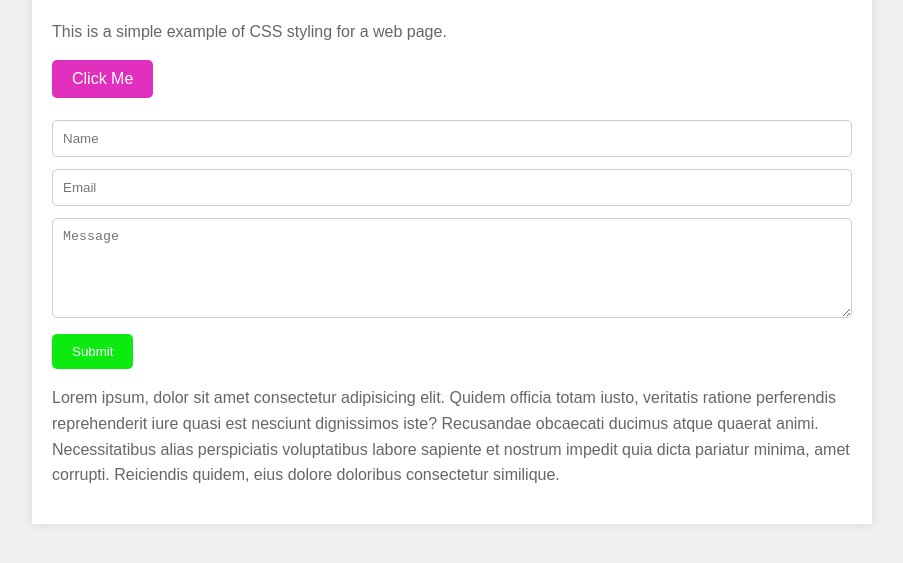
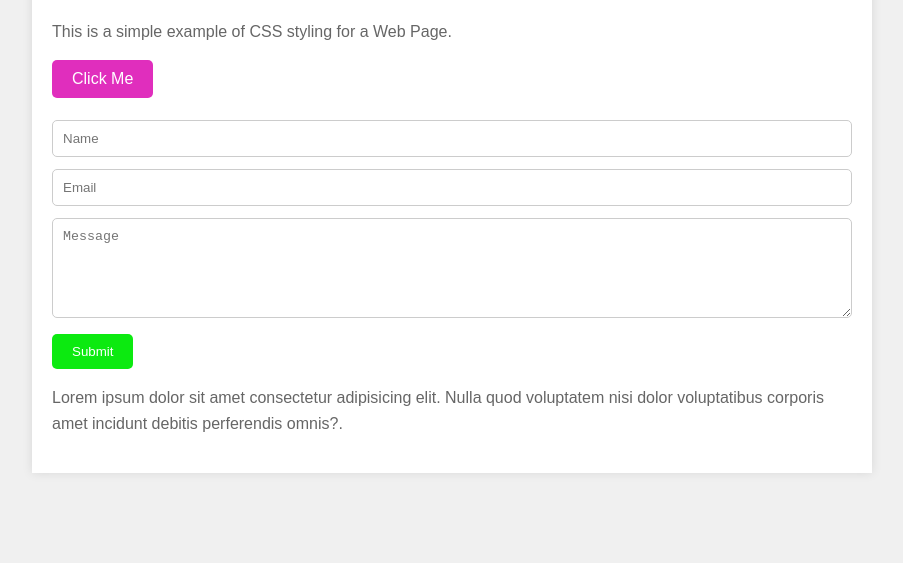
Before and after one commit to ananayamittal11/scm-project, a plain HTML site: page index.html in a window 1280 px wide. Shown: the part 101-664 px from the top of the page, without its empty margins (188-1091 px from the left). Drawn offline with Linux system fonts and the light colour scheme.

Commit message:
added new details

```diff
--- a/index.html
+++ b/index.html
@@ -63,7 +63,7 @@
             padding: 10px 20px;
             border-radius: 5px;
             cursor: pointer;
-            transition: background-color 0.4s ease;
+            transition: background-color 0.3s ease;
         }
         input[type="submit"]:hover {
             background-color: #88212b;
@@ -73,14 +73,14 @@
 <body>
     <div class="container">
         <h1>CSS Styling Page</h1>
-        <p>This is a simple example of CSS styling for a web page.</p>
+        <p>This is a simple example of CSS styling for a Web Page.</p>
         <a href="#" class="btn">Click Me</a>
         <form>
             <input type="text" placeholder="Name">
             <input type="email" placeholder="Email">
             <textarea placeholder="Message"></textarea>
             <input type="submit" value="Submit">
-            <p>Lorem ipsum, dolor sit amet consectetur adipisicing elit. Quidem officia totam iusto, veritatis ratione perferendis reprehenderit iure quasi est nesciunt dignissimos iste? Recusandae obcaecati ducimus atque quaerat animi. Necessitatibus alias perspiciatis voluptatibus labore sapiente et nostrum impedit quia dicta pariatur minima, amet corrupti. Reiciendis quidem, eius dolore doloribus consectetur similique.</p>
+            <p>Lorem ipsum dolor sit amet consectetur adipisicing elit. Nulla quod voluptatem nisi dolor voluptatibus corporis amet incidunt debitis perferendis omnis?.</p>
         </form>
     </div>
 </body>
```
